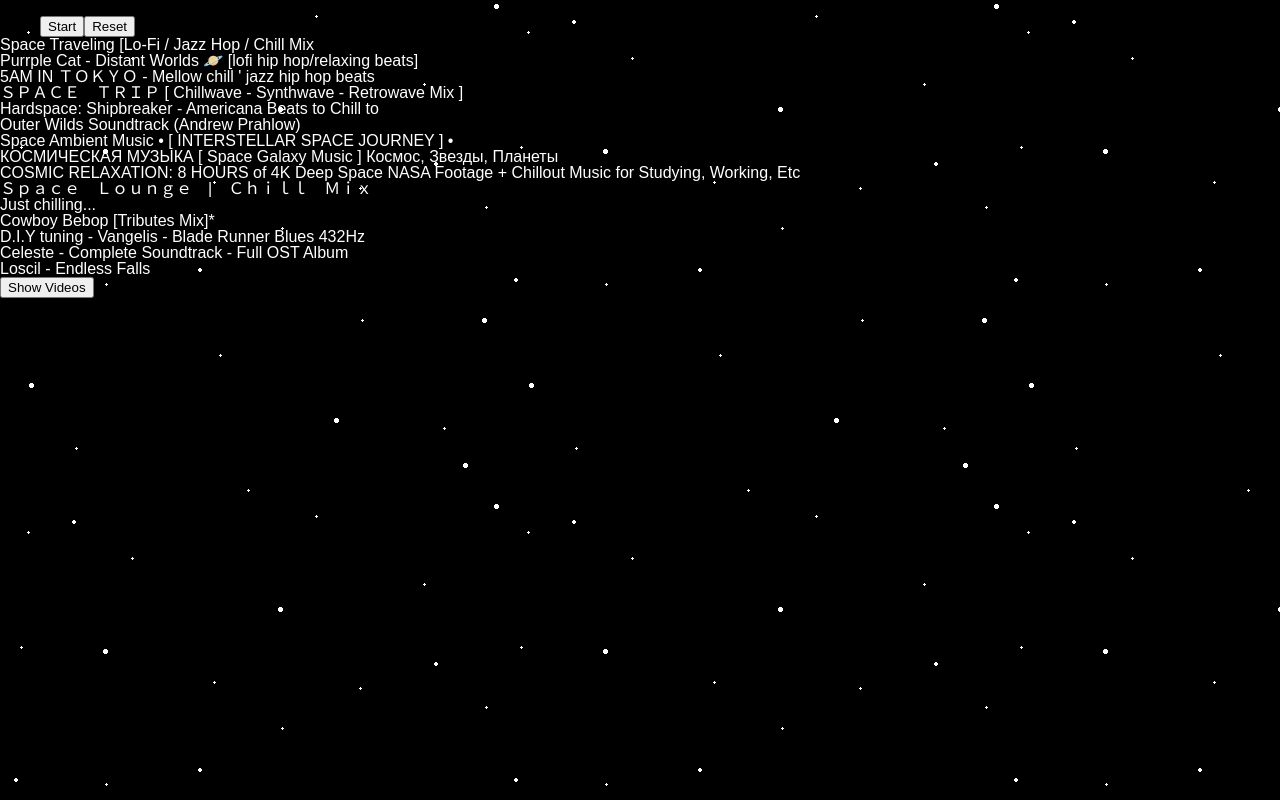
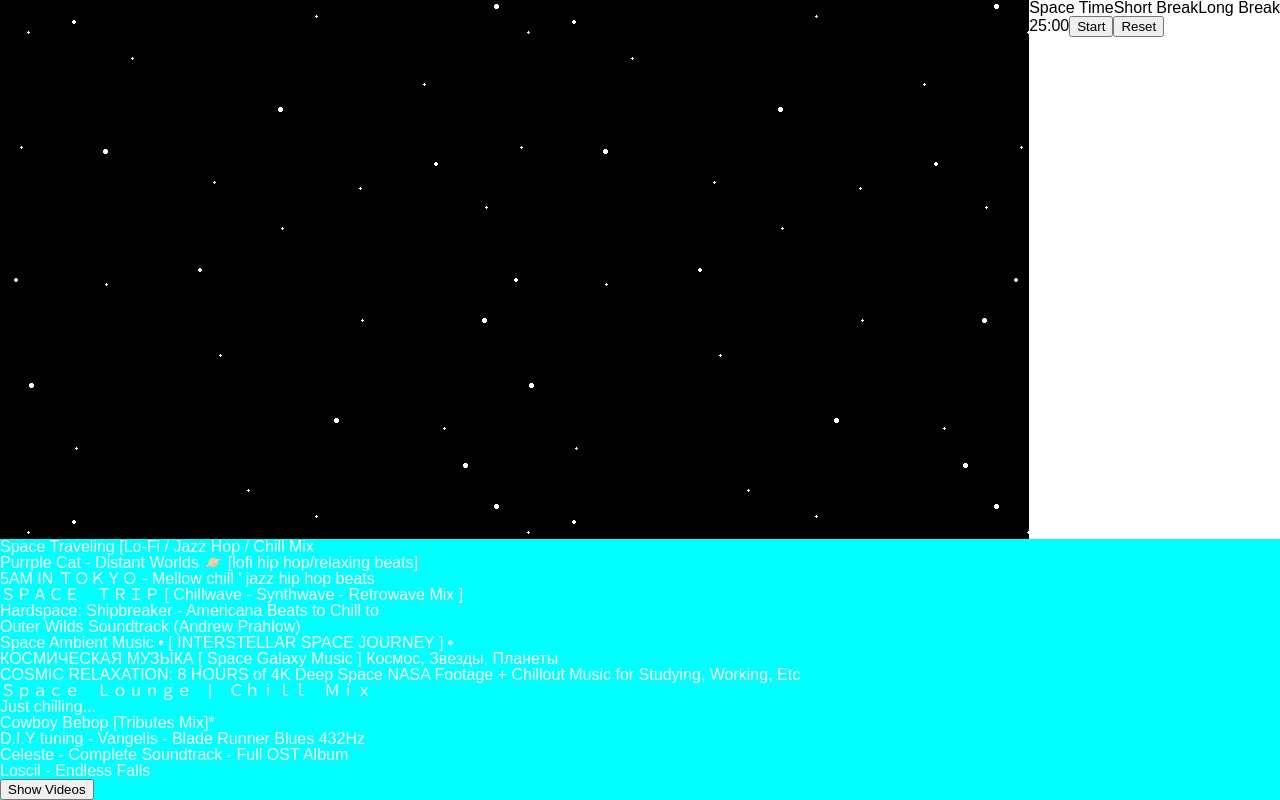
Before and after one commit to galenddavis/space-time-r, a React app: page / in a window 1280 px wide. Built offline with nearby package versions, Linux system fonts and the light colour scheme; a web font is replaced by a local one.

Commit message:
removed extraneous html div and worked out main page grid styling:

```diff
--- a/public/index.html
+++ b/public/index.html
@@ -12,6 +12,5 @@
 </head>
 <body>
     <div id="root"></div>
-    <div id="player"></div>
 </body>
 </html>
--- a/src/styles/main.css
+++ b/src/styles/main.css
@@ -3,4 +3,19 @@
 .background {
     background: url('../images/background.png');
     height: 100vh;
+    display: grid;
+    grid-template-columns: 1fr 2fr 1fr;
+    grid-template-rows: 3fr 2fr;
 }
+
+.timer-container {
+    background-color: white;
+    grid-column: 4;
+    grid-row: 1 / 3;
+}
+
+.video-container {
+    background-color: aqua;
+    grid-column: 1 / 5;
+    grid-row: 3 / 4;
+}
```
